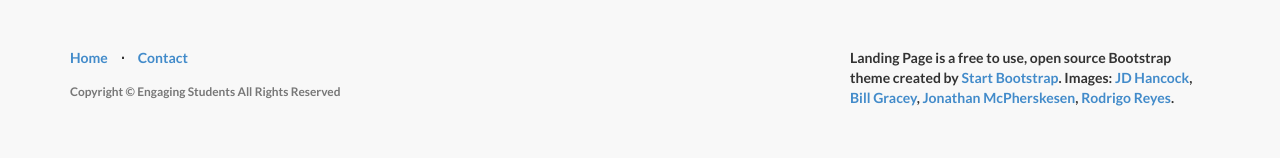
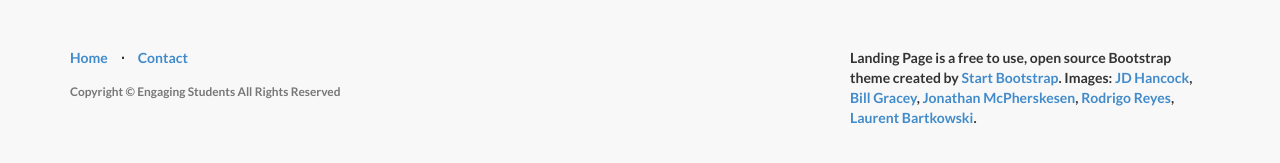
Before and after one commit to flipcamp/flipcamp.github.io, a Jekyll site: the page built from index.html, in a window 1280 px wide and 900 px high, scrolled down 1633 px. Shown: the part 722-885 px from the top of the window. Built offline with Jekyll 4.4.1, drawn with Linux system fonts in a browser that asks for light colours.

```diff
--- a/_includes/footer.html
+++ b/_includes/footer.html
@@ -15,7 +15,7 @@
                 <p class="copyright text-muted small">Copyright &copy; {{ site.title }} All Rights Reserved</p>
             </div>
             <div class="col-md-4">
-                Landing Page is a free to use, open source Bootstrap theme created by <a href="http://startbootstrap.com/">Start Bootstrap</a>. Images: <a href="https://www.flickr.com/photos/jdhancock/6023780563/">JD Hancock</a>, <a href="https://www.flickr.com/photos/9422878@N08/8761639059">Bill Gracey</a>, <a href="https://www.flickr.com/photos/jmcphers/146429092">Jonathan McPherskesen</a>, <a href="https://www.flickr.com/photos/rho178/4529331706">Rodrigo Reyes</a>.
+                Landing Page is a free to use, open source Bootstrap theme created by <a href="http://startbootstrap.com/">Start Bootstrap</a>. Images: <a href="https://www.flickr.com/photos/jdhancock/6023780563/">JD Hancock</a>, <a href="https://www.flickr.com/photos/9422878@N08/8761639059">Bill Gracey</a>, <a href="https://www.flickr.com/photos/jmcphers/146429092">Jonathan McPherskesen</a>, <a href="https://www.flickr.com/photos/rho178/4529331706">Rodrigo Reyes</a>, <a href="https://www.flickr.com/photos/laurentbartkowski/15496847439/">Laurent Bartkowski</a>.
             </div>
         </div>
     </div>
```
